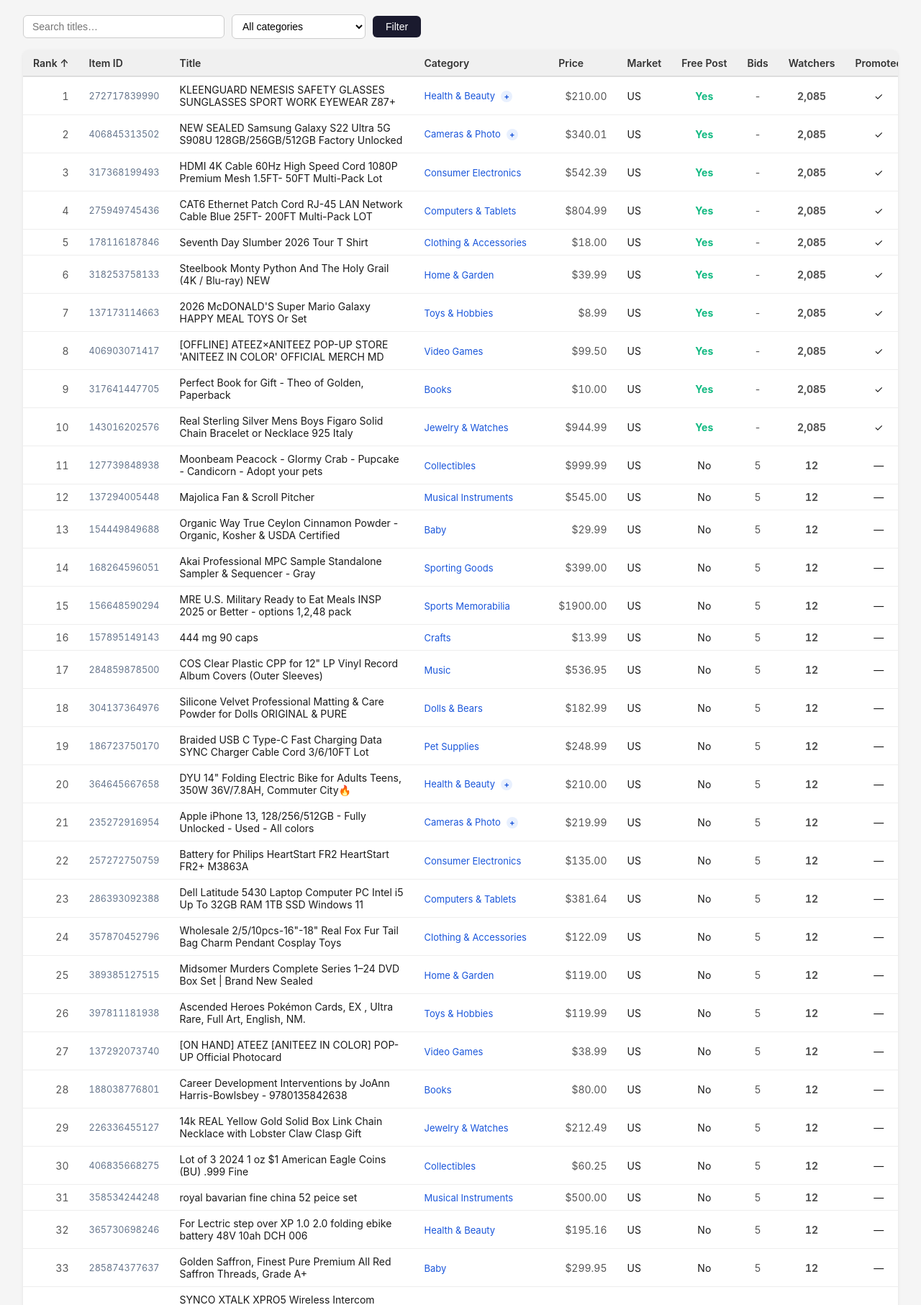
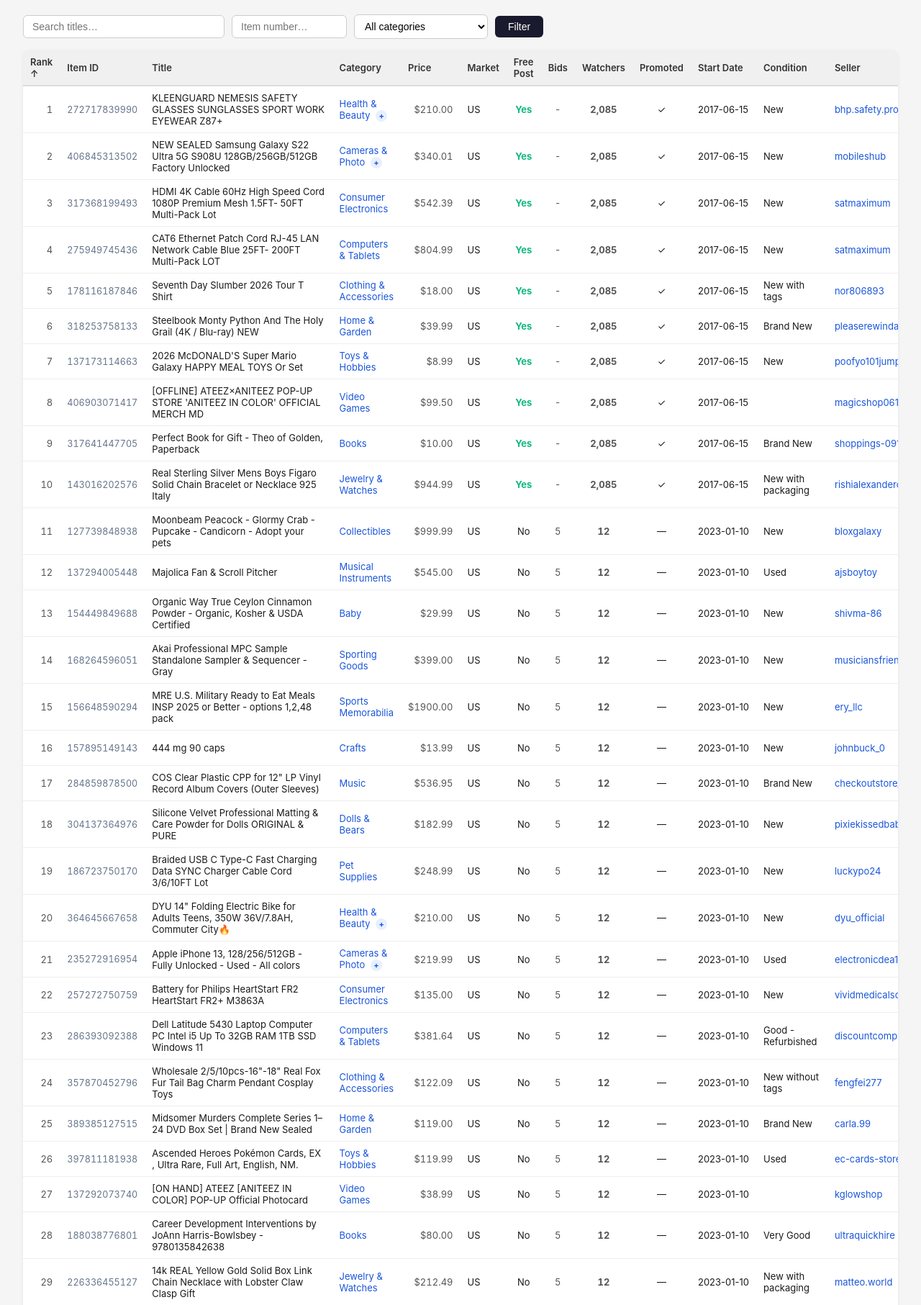
Before and after one commit to goal1860/ebay-analytics, a Flask app: page / in a window 1280 px wide. Shown: the part 113-1926 px from the top of the page at 72% size. Run offline with Flask 3, Linux system fonts and the light colour scheme; data comes from the database, SQL or seed files in the repository; both versions use the stored data as it was after the commit.

Commit message:
update search box, via item number

```diff
--- a/app/app.py
+++ b/app/app.py
@@ -1,7 +1,7 @@
 import os
 import sqlite3
 import requests
-from flask import Flask, render_template, request
+from flask import Flask, render_template, request, make_response
 from dotenv import load_dotenv
 import sys
 import time
@@ -56,6 +56,7 @@ MARKETS = {
 }
 
 tree_cache = {}
+rendered_cache = {}
 
 @app.route("/categories")
 def categories():
@@ -63,20 +64,34 @@ def categories():
     if market not in MARKETS:
         market = "US"
 
+    # If we have a valid HTML cache for this market, return it instantly
+    if market in rendered_cache:
+        cache_time, html = rendered_cache[market]
+        if time.time() - cache_time < 7 * 24 * 3600:
+            resp = make_response(html)
+            resp.headers["Cache-Control"] = "public, max-age=604800"
+            return resp
+
     tree_id = MARKETS[market]
     if tree_id not in tree_cache:
         token = get_app_token()
         tree_cache[tree_id] = get_cached_category_tree(token, tree_id)
 
-    return render_template("categories.html",
+    html = render_template("categories.html",
                            nodes=tree_cache[tree_id],
                            current_market=market,
                            markets=MARKETS)
+
+    rendered_cache[market] = (time.time(), html)
+    resp = make_response(html)
+    resp.headers["Cache-Control"] = "public, max-age=604800"
+    return resp
 
 
 @app.route("/")
 def index():
     q        = request.args.get("q", "").strip()
+    item_id  = request.args.get("item_id", "").strip()
     category = request.args.get("category", "").strip()
     sort     = request.args.get("sort", "rank")
     order    = request.args.get("order", "asc")
@@ -95,6 +110,9 @@ def index():
     if q:
         sql += " AND title LIKE ?"
         params.append(f"%{q}%")
+    if item_id:
+        sql += " AND item_id = ?"
+        params.append(item_id)
     if category:
         sql += " AND primary_category = ?"
         params.append(category)
@@ -106,6 +124,7 @@ def index():
         items=items,
         categories=categories,
         q=q,
+        item_id=item_id,
         category=category,
         sort=sort,
         order=order,
--- a/app/static/style.css
+++ b/app/static/style.css
@@ -17,7 +17,7 @@ header h1 { font-size: 22px; font-weight: 600; }
 header .subtitle { color: #aaa; margin-top: 4px; font-size: 13px; }
 
 /* Main */
-main { padding: 20px 32px; max-width: 1400px; }
+main { padding: 20px 32px; max-width: none; }
 
 /* Filters */
 .filters {
@@ -68,7 +68,6 @@ main { padding: 20px 32px; max-width: 1400px; }
 table {
   width: 100%;
   border-collapse: collapse;
-  min-width: max-content;
 }
 thead {
   background: #f0f0f0;
@@ -78,21 +77,20 @@ thead th a {
   text-decoration: none;
   color: #333;
   font-weight: 600;
-  white-space: nowrap;
 }
 thead th a:hover { color: #1a1a2e; }
 th, td {
-  padding: 9px 14px;
+  padding: 8px 10px;
   text-align: left;
   border-bottom: 1px solid #eee;
-  white-space: nowrap;
+  font-size: 13px;
 }
 tbody tr:last-child td { border-bottom: none; }
 tbody tr:hover { background: #fafafa; }
 
 td.num  { text-align: right; font-variant-numeric: tabular-nums; color: #555; }
 td.title {
-  max-width: 340px;
+  max-width: 300px;
   white-space: normal;
   word-wrap: break-word;
 }
--- a/app/templates/index.html
+++ b/app/templates/index.html
@@ -25,6 +25,14 @@
         placeholder="Search titles…"
         autocomplete="off"
       >
+      <input
+        type="text"
+        name="item_id"
+        value="{{ item_id }}"
+        placeholder="Item number…"
+        autocomplete="off"
+        style="width: 160px;"
+      >
       <select name="category">
         <option value="">All categories</option>
         {% for cat in categories %}
@@ -32,7 +40,7 @@
         {% endfor %}
       </select>
       <button type="submit">Filter</button>
-      {% if q or category %}
+      {% if q or category or item_id %}
       <a href="/" class="clear">Clear</a>
       {% endif %}
     </form>
@@ -50,7 +58,7 @@
               {% set next_order = "asc" if (sort == col and order == "asc") else "desc" %}
               {% set arrow = "↑" if (sort == col and order == "asc") else ("↓" if sort == col else "") %}
               <th>
-                <a href="?q={{ q }}&category={{ category }}&sort={{ col }}&order={{ next_order }}">
+                <a href="?q={{ q }}&item_id={{ item_id }}&category={{ category }}&sort={{ col }}&order={{ next_order }}">
                   {{ label }} {{ arrow }}
                 </a>
               </th>
@@ -87,7 +95,7 @@
             </td>
             <td style="white-space: nowrap;">{{ item.start_date }}</td>
             <td>{{ item.condition }}</td>
-            <td class="seller">{{ item.seller }}</td>
+            <td class="seller"><a href="https://www.ebay.com/usr/{{ item.seller }}" target="_blank" rel="noopener">{{ item.seller }}</a></td>
             <td><a href="{{ item.item_url }}" target="_blank" rel="noopener">View ↗</a></td>
           </tr>
           {% else %}
```
Also changed, not shown: top_sellers.py (+54 -2 lines), db/ebay.db.
